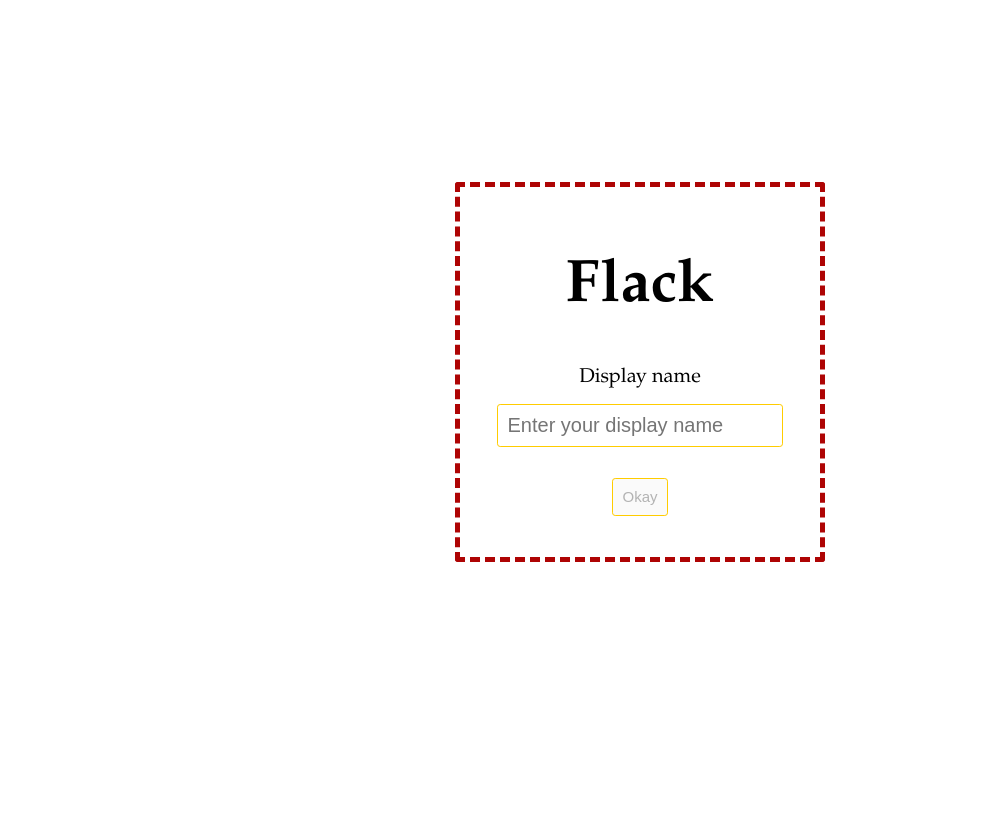
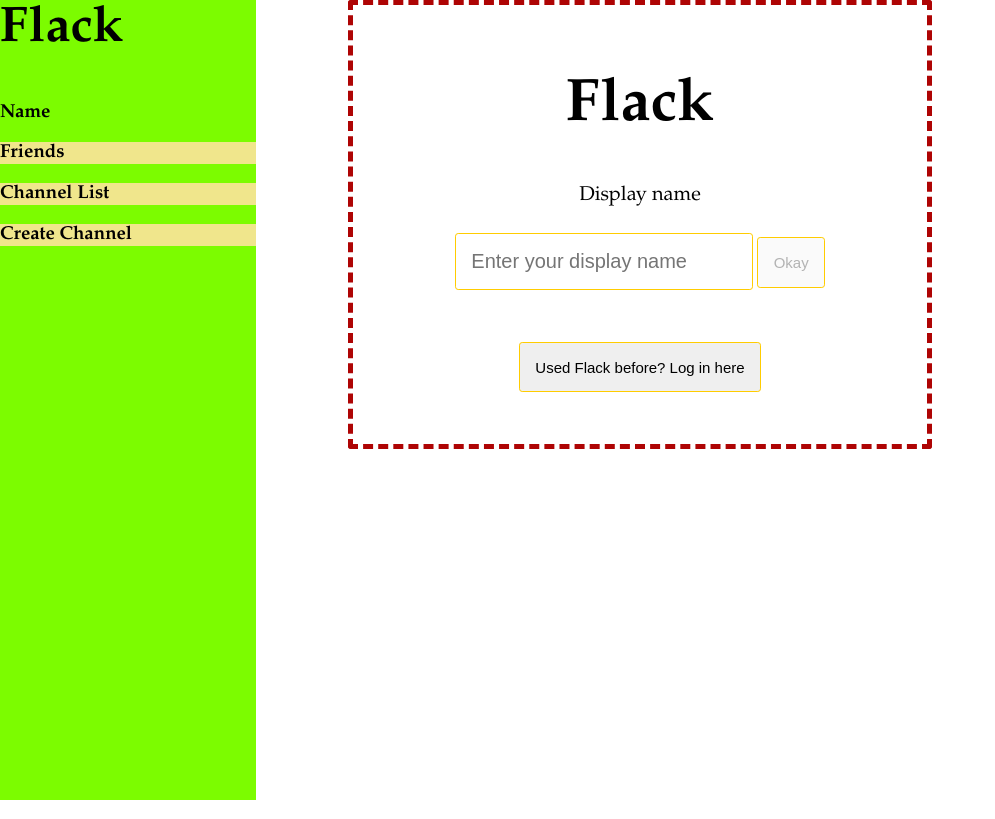
Before and after one commit to Habiba-Naeem/Chat-Application-cs50-Project2, a Flask app: page / in a window 1280 px wide. Shown: the whole page, without its empty margins (0-995 px from the left). Run offline with Flask 2, Linux system fonts and the light colour scheme.

Commit message:
changes made

```diff
--- a/static/sass.css
+++ b/static/sass.css
@@ -1,6 +1,5 @@
 .display-name {
   display: inline-block;
-  position: relative;
   font-family: "Goudy Old Style", Garamond, "Big Caslon", "Times New Roman", serif;
   padding: 2%;
   border-radius: 0.2rem;
@@ -25,4 +24,26 @@
     border-radius: 0.2rem;
     border: solid 1px #ffcc00; }
 
+.nav-left {
+  background-color: lawngreen;
+  text-align: left;
+  font-family: "Goudy Old Style", Garamond, "Big Caslon", "Times New Roman", serif;
+  display: inline-block;
+  position: fixed;
+  left: 0%;
+  top: 0%;
+  height: 100vh;
+  width: 20%; }
+  .nav-left h1 {
+    margin-top: 0%;
+    font-weight: 600;
+    font-size: 50px; }
+  .nav-left h3 {
+    margin-top: 0%; }
+  .nav-left a {
+    text-decoration: inherit;
+    color: inherit;
+    background-color: khaki;
+    display: block; }
+
 /*# sourceMappingURL=sass.css.map */
--- a/static/sass.scss
+++ b/static/sass.scss
@@ -2,7 +2,7 @@
 
 .display-name{
     display: inline-block;
-    position: relative;
+
     font-family: $font;
     padding: 2%;
     border-radius: 0.2rem;
@@ -33,3 +33,29 @@
         border: solid 1px hsla(48, 100%, 50%, 1);
     }
 }
+
+.nav-left{
+    background-color: lawngreen;
+    text-align: left;
+    font-family: $font;
+    display: inline-block;
+    position: fixed;
+    left: 0%;
+    top: 0%;
+    height: 100vh;
+    width: 20%;
+    h1{
+        margin-top: 0%;
+        font-weight: 600;
+        font-size: 50px;
+    }
+    h3{
+        margin-top: 0%;
+    }
+    a{
+       text-decoration: inherit;
+       color: inherit;
+       background-color: khaki;
+       display: block;
+    }
+}
--- a/static/script.js
+++ b/static/script.js
@@ -2,7 +2,7 @@
 
     var okay_button = document.querySelector('#name');
     var name = document.querySelector(".name");
-
+    var old_user_button =  document.querySelector('#old-user');
     // Connect to websocket
     //var socket = io.connect(location.protocol + '//' + document.domain + ':' + location.port);
 
@@ -33,18 +33,17 @@
 
                         // Extract JSON data from request
                         const data = JSON.parse(request.responseText);
-
+                        console.log(data);
                         if (data.success){
                             localStorage.setItem("name", name.value);
+                            document.getElementById("display-name").style.visibility = "hidden";
+                            document.getElementById("nav-left").style.visibility = "visible";
                         }
                         else{
                             alert("Please choose another display name")
                         }
                     }
 
-                    //document.querySelector("display-name").style.visibility = "hidden"
-                    document.getElementById("display-name").style.visibility = "hidden"
-                    document.getElementById("nav-left").style.visibility = "visible"
                     // Data to send with request
                     const data = new FormData();
                     data.append('name', name.value);
@@ -52,8 +51,6 @@
                     // Send request
                     request.send(data);
                     return false;
-
-
                 }
             }
             else{
@@ -61,9 +58,6 @@
             }
         }
     }
-
-
-
     //start by loading the index page
 
 });
--- a/static/style.css
+++ b/static/style.css
@@ -6,6 +6,3 @@
     text-align: center;
     height: 100vh;
 }
-.nav-left{
-    visibility: hidden;
-}
--- a/templates/index.html
+++ b/templates/index.html
@@ -7,5 +7,6 @@
         <input autocomplete="off" type="text" class="name" placeholder="Enter your display name" name="name">
         <button type="button" id="name">Okay</button>
         <!--<text> ERROR -->
+        <button type="button" id="old-user">Used Flack before? Log in here</button>
 </div>
 {% endblock%}
--- a/templates/layout.html
+++ b/templates/layout.html
@@ -10,16 +10,19 @@
         <div class="wrapper">
             <nav class="nav-left" id="nav-left">
                 <div class="info">
+                    <h1>Flack</h1>
+                </div>
+                <div class="info">
                     <h3>Name</h3>
                 </div>
                 <div class="info">
-                    <h3>Friends</h3>
+                    <h3><a href="">Friends</a></h3>
                 </div>
                 <div class="info">
-                    <h3>Channel List</h3>
+                    <h3><a href="">Channel List</a></h3>
                 </div>
                 <div class="info">
-                    <h3>Create Channel</h3>
+                    <h3><a href="">Create Channel</a></h3>
                 </div>
             </nav>
             {% block content %} {% endblock %}
```
Also changed, not shown: 1 other file.
